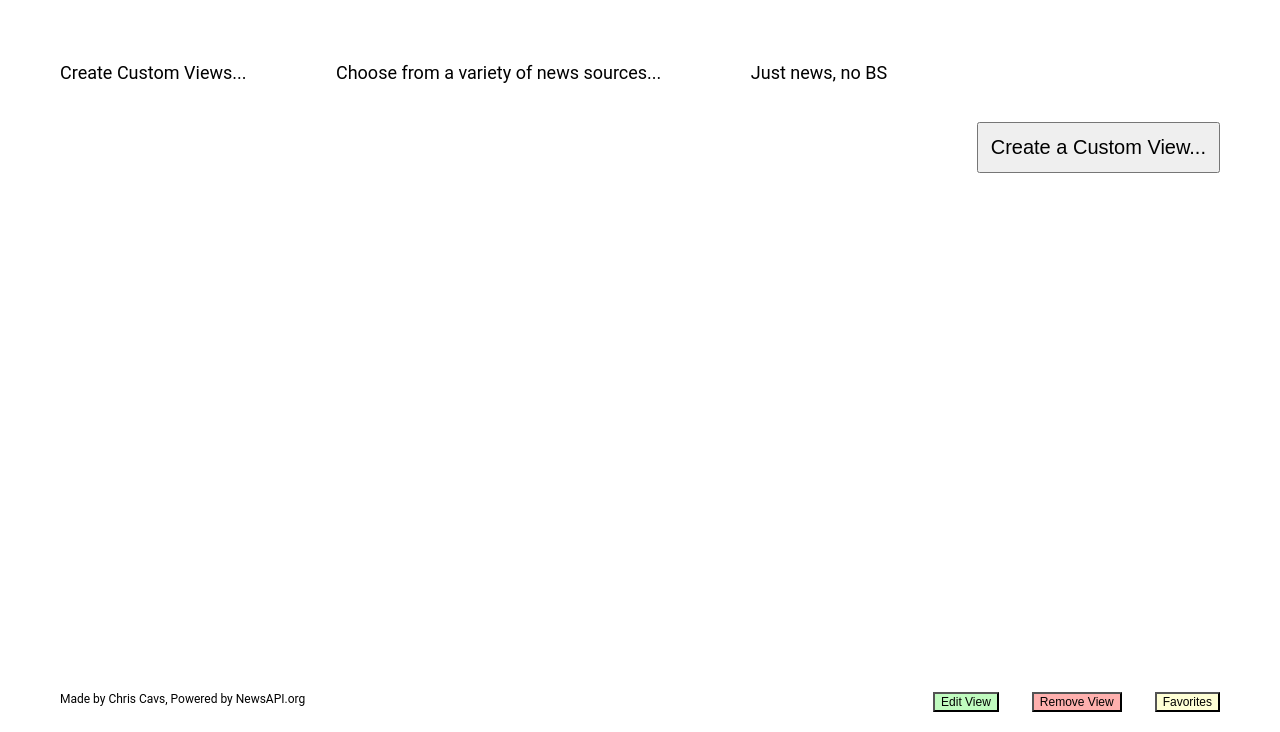
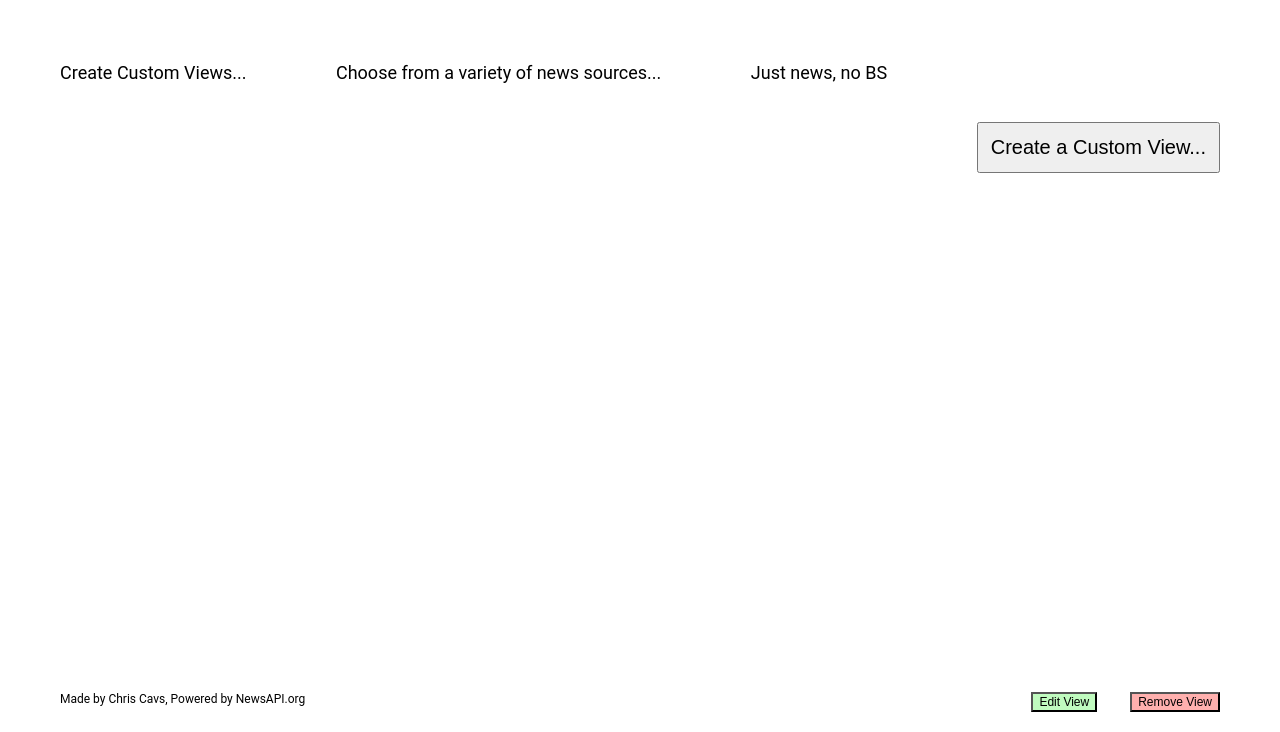
Before and after one commit to ChrisCavs/justNewsRedux, a website: page src/html/index.html in a window 1280 px wide. Shown: the part 68-800 px from the top of the page. Drawn offline with nearby package versions, Linux system fonts and the light colour scheme; files that its build step writes are made by us from their sources.

Commit message:
removed favorites button

```diff
--- a/src/html/index.html
+++ b/src/html/index.html
@@ -28,7 +28,6 @@
       <div class='edit-remove-container'>
         <button class='edit-view'>Edit View</button>
         <button class='remove-view'>Remove View</button>
-        <button class='favorites'>Favorites</button>
       </div>
     </footer>
 
--- a/src/sass/components/_footer.scss
+++ b/src/sass/components/_footer.scss
@@ -38,13 +38,6 @@ footer a {
 }
 
 .remove-view {
-  margin-right: 30px;
-
 	font-size: 12px;
 	background-color: $light-red;
 }
-
-.favorites {
-  font-size: 12px;
-  background-color: $yellow;
-}
```
Also changed, not shown: docs/index.html (+1 -1 lines), docs/style.css.
